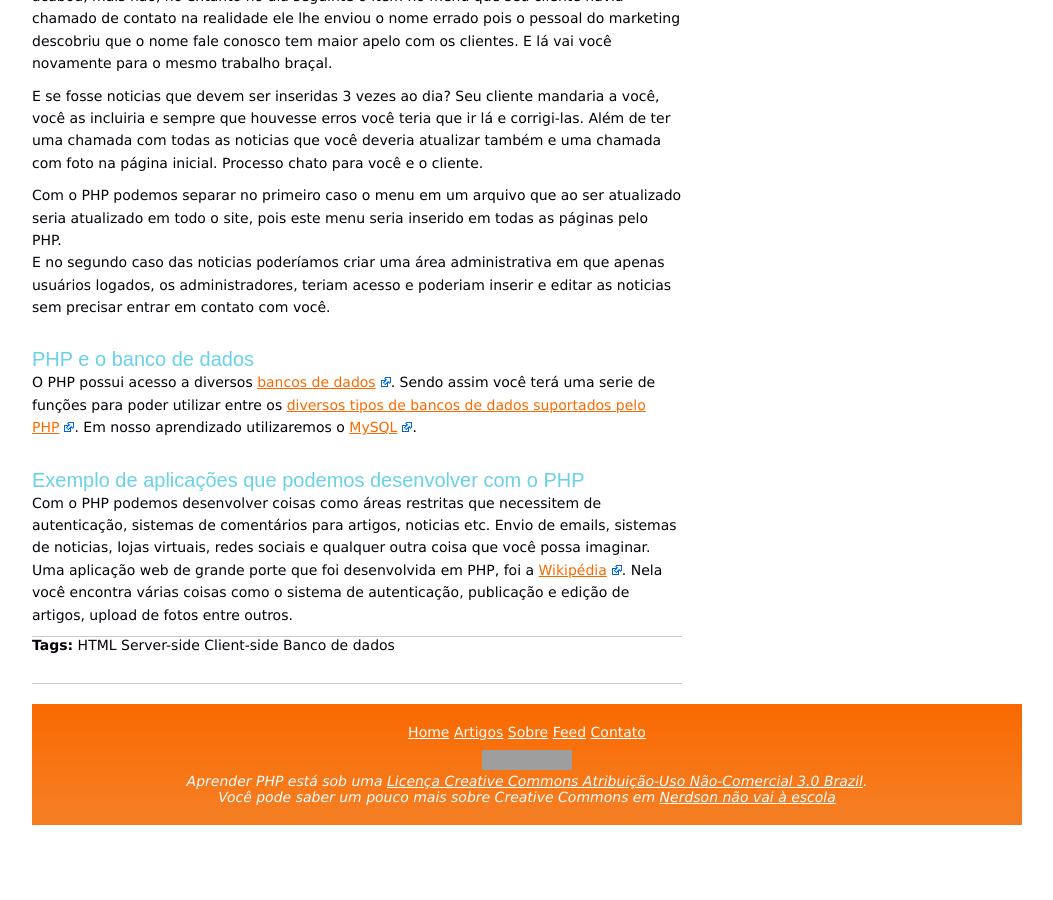
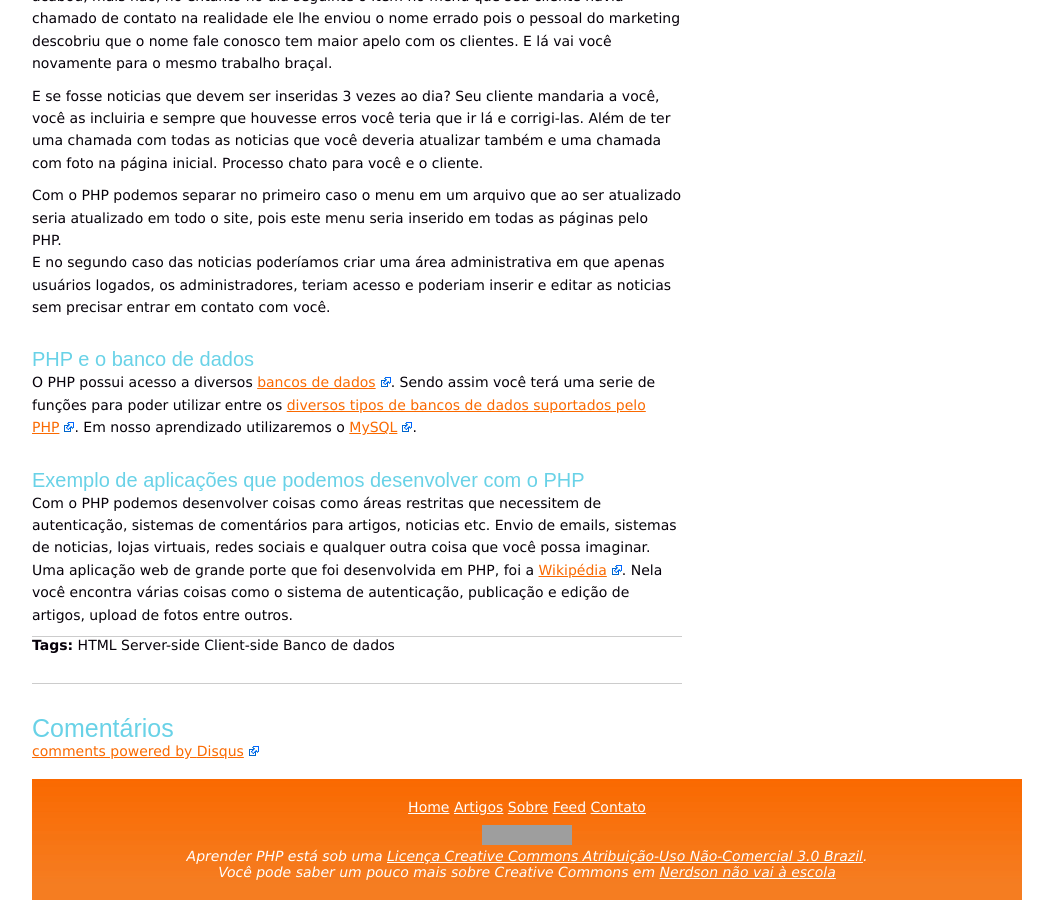
Before and after one commit to maurogeorge/aprenderphp, a Jekyll site: the page built from _posts/2010-02-19-introducao-ao-php.md, in a window 1280 px wide and 900 px high, scrolled down 1888 px. Shown: the whole window, without its empty margins (113-1166 px from the left). Built offline with Jekyll 4.4.1, drawn with Linux system fonts in a browser that asks for light colours; Markdown is read by kramdown in place of the engine named in the settings; comment, search, counter and statistics services are not loaded; before the commit the page ends 2713 px from its top, so only the background shows below that; grey boxes are pictures that could not be loaded.

Commit message:
added the disqus form

```diff
--- a/_layouts/post.html
+++ b/_layouts/post.html
@@ -12,3 +12,20 @@
   <span>{{ tag }}</span>
 {% endfor %}
 </footer>
+<div id="artigo_comentarios">
+  <h2>Comentários</h2>
+  <div id="disqus_thread"></div>
+  <script type="text/javascript">
+      /* * * CONFIGURATION VARIABLES: EDIT BEFORE PASTING INTO YOUR WEBPAGE * * */
+      var disqus_shortname = 'aprenderphp'; // required: replace example with your forum shortname
+
+      /* * * DON'T EDIT BELOW THIS LINE * * */
+      (function() {
+          var dsq = document.createElement('script'); dsq.type = 'text/javascript'; dsq.async = true;
+          dsq.src = '//' + disqus_shortname + '.disqus.com/embed.js';
+          (document.getElementsByTagName('head')[0] || document.getElementsByTagName('body')[0]).appendChild(dsq);
+      })();
+  </script>
+  <noscript>Please enable JavaScript to view the <a href="http://disqus.com/?ref_noscript">comments powered by Disqus.</a></noscript>
+  <a href="http://disqus.com" class="dsq-brlink">comments powered by <span class="logo-disqus">Disqus</span></a>
+</div>
```
